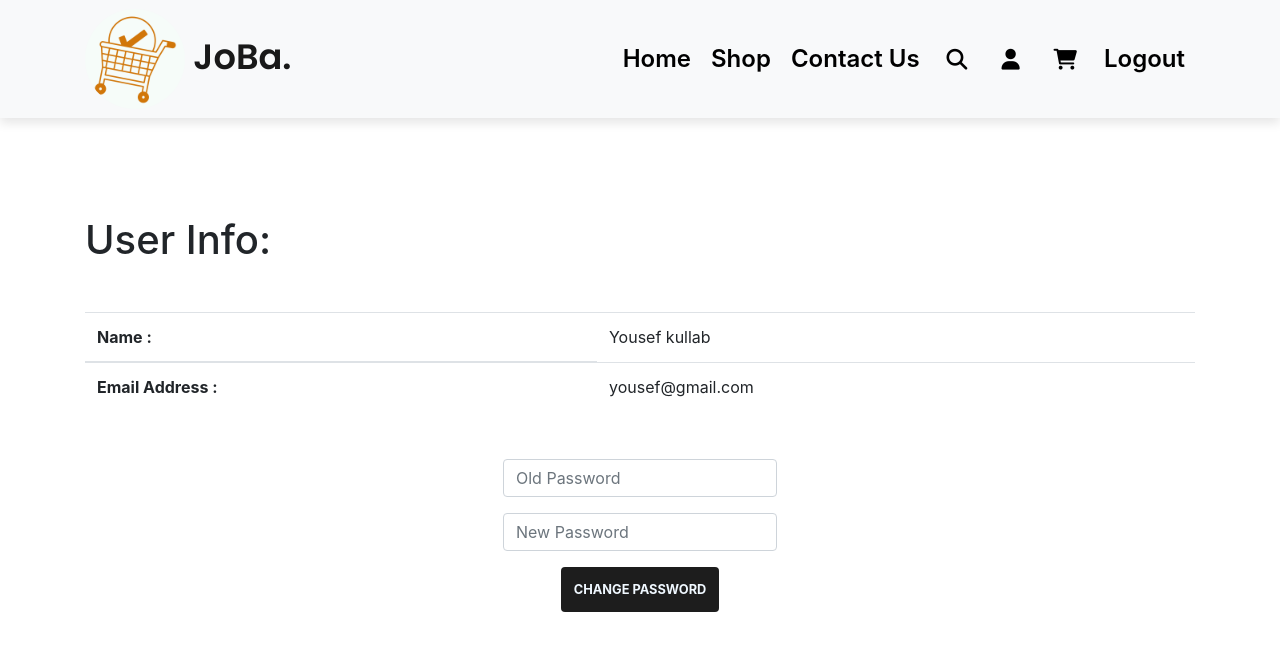
After one commit to YousefKullab/Final-Pro-CS50x, a Flask app: page /profile in a window 1280 px wide. The commit adds this page. Shown: the top 651 px of the page. Run offline with Flask 2, Linux system fonts and the light colour scheme; a user stored in the database is signed in.

Commit message:
create profile page and program it

```diff
--- a/JoBa/auth.py
+++ b/JoBa/auth.py
@@ -32,7 +32,7 @@ def logout():
 def sign_up():
     if request.method == "POST":
         email = request.form.get("email")
-        first_name = request.form.get("firstName")
+        name = request.form.get("firstName")
         password = request.form.get("password")
         confirm = request.form.get("confirm")
 
@@ -41,17 +41,51 @@ def sign_up():
             flash("Email already exists!", category="error")
         elif len(email) < 6:
             flash("Email must be greater than 5 characters.", category="error")
-        elif len(first_name) < 3:
+        elif len(name) < 3:
             flash("Name must be greater than 2 characters.", category="error")
         elif len(password) < 7:
             flash("Password must be greater than 6 characters.", category="error")
         elif password != confirm:
             flash("Passwords don't match.", category="error")
         else:
-            new_user = User(email=email, first_name=first_name, password=generate_password_hash(password, method='sha256'))
+            new_user = User(email=email, first_name=name, password=generate_password_hash(password, method='sha256'))
             db.session.add(new_user)
             db.session.commit()
             # login_user(user, remember=True)
             flash("Account created!", category="success")
             return redirect(url_for("views.home"))
     return render_template("sign_up.html", title="JoBa-Sign_Up", user=current_user)
+
+
+
+@auth.route("/profile", methods=["GET", "POST"])
+@login_required
+def profile():
+    if request.method == "GET":
+        return render_template("profile.html", title="JoBa-Profile", user=current_user)
+
+    # Allow to user change password
+    else:
+        user = User.query.filter_by(email=current_user.email).first()
+        hash_pass = user.password
+        my_password = request.form.get("my_password")
+        new_password = request.form.get("new_password")
+
+        if not my_password:
+            flash("Enter the old password field", category="error")
+            return redirect(url_for("auth.profile"))
+
+        if not new_password:
+            flash("Enter the new password field", category="error")
+            return redirect(url_for("auth.profile"))
+
+        if not check_password_hash(hash_pass, my_password):
+            flash("Enter the correct old password!", category="error")
+            return redirect(url_for("auth.profile"))
+
+        else:
+            hash = generate_password_hash(new_password)
+            user.password = hash
+            db.session.commit()
+            flash("The Password Will Be Changed!")
+            return redirect(url_for("auth.profile"))
--- a/JoBa/models.py
+++ b/JoBa/models.py
@@ -4,7 +4,7 @@ from sqlalchemy.sql import func
 
 class Product(db.Model):
     id = db.Column(db.Integer, primary_key=True)
-    data = db.Column(db.String(10000))
+    date = db.Column(db.String(10000))
     product_name = db.Column(db.DateTime(timezone= True), default=func.now())
     product_price = db.Column(db.Integer)
     product_num = db.Column(db.Integer)
--- a/JoBa/static/css/style.css
+++ b/JoBa/static/css/style.css
@@ -432,3 +432,8 @@ footer .copyright a:hover{
    font-size: 2rem;
    font-weight: 900;
 }
+
+/* Profile page */
+.profile_flash{
+   margin-top: 120px;
+}
--- a/JoBa/templates/base.html
+++ b/JoBa/templates/base.html
@@ -56,10 +56,10 @@
                     <a class="nav-link"><i class="fa-solid fa-magnifying-glass"></i></a>
                   </li>
                   <li class="nav-item">
-                    <a class="nav-link" href="#"><i class="fa-solid fa-user"></i></a>
+                    <a class="nav-link" href="profile"><i class="fa-solid fa-user"></i></a>
                   </li>
                   <li class="nav-item">
-                    <a class="nav-link" href="#"><i class="fa-solid fa-cart-shopping"></i></a>
+                    <a class="nav-link" href="cart"><i class="fa-solid fa-cart-shopping"></i></a>
                   </li>
                   <li class="nav-item">
                     <a class="nav-link" href="logout">Logout</a>
--- /dev/null
+++ b/JoBa/templates/profile.html
@@ -0,0 +1,127 @@
+<!DOCTYPE html>
+<html lang="en">
+<head>
+    <meta charset="UTF-8">
+    <meta http-equiv="X-UA-Compatible" content="IE=edge">
+    <meta name="viewport" content="width=device-width, initial-scale=1.0">
+    <title>{{title}}</title>
+    <link rel="stylesheet" href="{{ url_for('static', filename='css/style.css')}}">
+    <!-- Font-Awesome library  : https://fontawesome.com/ -->
+    <!-- Font-Awesome cdn : https://cdnjs.com/libraries/font-awesome-->
+    <link rel="stylesheet" href="https://cdnjs.cloudflare.com/ajax/libs/font-awesome/6.2.0/css/all.min.css">
+    <!-- Note Bootstrap v4.6 : https://getbootstrap.com/docs/4.6/getting-started/introduction -->
+    <link rel="stylesheet" href="https://cdn.jsdelivr.net/npm/bootstrap@4.6.2/dist/css/bootstrap.min.css" integrity="sha384-xOolHFLEh07PJGoPkLv1IbcEPTNtaed2xpHsD9ESMhqIYd0nLMwNLD69Npy4HI+N" crossorigin="anonymous">    <link rel="stylesheet" href="https://cdnjs.cloudflare.com/ajax/libs/font-awesome/6.2.0/css/all.min.css">
+    <script src="https://cdn.jsdelivr.net/npm/jquery@3.5.1/dist/jquery.slim.min.js" integrity="sha384-DfXdz2htPH0lsSSs5nCTpuj/zy4C+OGpamoFVy38MVBnE+IbbVYUew+OrCXaRkfj" crossorigin="anonymous"></script>
+    <script src="https://cdn.jsdelivr.net/npm/popper.js@1.16.1/dist/umd/popper.min.js" integrity="sha384-9/reFTGAW83EW2RDu2S0VKaIzap3H66lZH81PoYlFhbGU+6BZp6G7niu735Sk7lN" crossorigin="anonymous"></script>
+    <script src="https://cdn.jsdelivr.net/npm/bootstrap@4.6.2/dist/js/bootstrap.min.js" integrity="sha384-+sLIOodYLS7CIrQpBjl+C7nPvqq+FbNUBDunl/OZv93DB7Ln/533i8e/mZXLi/P+" crossorigin="anonymous"></script>
+
+</head>
+<body>
+  <!-- Navbar -->
+  <nav class="navbar navbar-expand-lg navbar-light bg-light py-1 fixed-top">
+  <div class="container">
+      <a class="navbar-brand" href="/">
+        <img src="static/images/logo/white.png" alt="logo" class="nav-logo">
+        JoBa.
+      </a>
+
+      <button class="navbar-toggler" type="button" data-toggle="collapse" data-target="#navbarSupportedContent" aria-controls="navbarSupportedContent" aria-expanded="false" aria-label="Toggle navigation">
+        <span class="navbar-toggler-icon"></span>
+      </button>
+
+      <div class="collapse navbar-collapse" id="navbarSupportedContent">
+        <ul class="navbar-nav ml-auto">
+          {% if user.is_authenticated %}
+              <li class="nav-item">
+                <a class="nav-link" href="/">Home</a>
+              </li>
+              <li class="nav-item">
+                <a class="nav-link" href="shop1">Shop</a>
+              </li>
+              <li class="nav-item">
+                <a class="nav-link" href="contact_us">Contact Us</a>
+              </li>
+              <li class="nav-item">
+                <a class="nav-link"><i class="fa-solid fa-magnifying-glass"></i></a>
+              </li>
+              <li class="nav-item">
+                <a class="nav-link" href="profile"><i class="fa-solid fa-user"></i></a>
+              </li>
+              <li class="nav-item">
+                <a class="nav-link" href="cart"><i class="fa-solid fa-cart-shopping"></i></a>
+              </li>
+              <li class="nav-item">
+                <a class="nav-link" href="logout">Logout</a>
+              </li>
+            {% else %}
+              <li class="nav-item">
+                <a class="nav-link" href="login"><i class="fa-solid fa-right-to-bracket"></i>Login</a>
+              </li>
+              <li class="nav-item">
+                <a class="nav-link" href="sign-up"><i class="fa-solid fa-user-plus"></i>Sign up</a>
+              </li>
+            {% endif %}
+        </ul>
+      </div>
+    </div>
+  </nav>
+
+  <!-- Run Flash Message-->
+  <div class="profile_flash">
+        {% with messages = get_flashed_messages(with_categories=true) %}
+        {% if messages %}
+            {% for category, message in messages %}
+                {% if category == "error" %}
+                    <div class="alert alert-danger alert-dismissable fade show" role="alert">{{ message }}
+                        <button class="close" type="button" data-dismiss="alert">
+                            <span aria-hidden="true">&times;</span>
+                        </button>
+                    </div>
+                {% else %}
+                    <div class="alert alert-success alert-dismissable fade show" role="alert">{{ message }}
+                        <button class="close" type="button" data-dismiss="alert">
+                            <span aria-hidden="true">&times;</span>
+                        </button>
+                    </div>
+                {% endif %}
+            {% endfor %}
+        {% endif %}
+        {% endwith %}
+  </div>
+  <!-- User Info-->
+    <div class="container my-5 pt-5">
+
+      <h1 class="mt-5">User Info:</h1>
+
+      <table class="table mt-5 mb-5">
+          <thead>
+            <tr>
+              <th scope="col">Name :</th>
+              <td scope="col">{{user.first_name}}</td>
+            </tr>
+          </thead>
+          <tbody>
+            <tr>
+              <th scope="row">Email Address :</th>
+              <td>{{user.email}}</td>
+            </tr>
+          </tbody>
+        </table>
+
+        <form method="POST">
+          <div class="mb-3">
+              <input class="form-control mx-auto w-auto" id="password" name="my_password" placeholder="Old Password" type="password">
+          </div>
+          <div class="mb-3">
+              <input class="form-control mx-auto w-auto" id="password" name="new_password" placeholder="New Password" type="password">
+          </div>
+          <div class="col text-center">
+              <button class="btn btn-default" type="submit">Change Password</button>
+          </div>
+      </form>
+
+  </div>
+
+    <script src="{{ url_for('static', filename='js/main.js')}}"></script>
+</body>
+</html>
--- a/JoBa/templates/sign_up.html
+++ b/JoBa/templates/sign_up.html
@@ -47,8 +47,8 @@
                 <input class="form-control" name="email" type="email" id="email" placeholder="Email Address"></input>
             </div>
             <div class="form-group">
-                <label class="form-label" for="firstName">First Name</label>
-                <input class="form-control" name="firstName" type="text" id="firstName" placeholder="First Name"></input>
+                <label class="form-label" for="firstName">Your Name</label>
+                <input class="form-control" name="firstName" type="text" id="firstName" placeholder="Your Name"></input>
             </div>
             <div class="form-group">
                 <label class="form-label" for="password">Password</label>
```
Also changed, not shown: JoBa/views.py (line endings or trailing spaces), instance/database.db.
